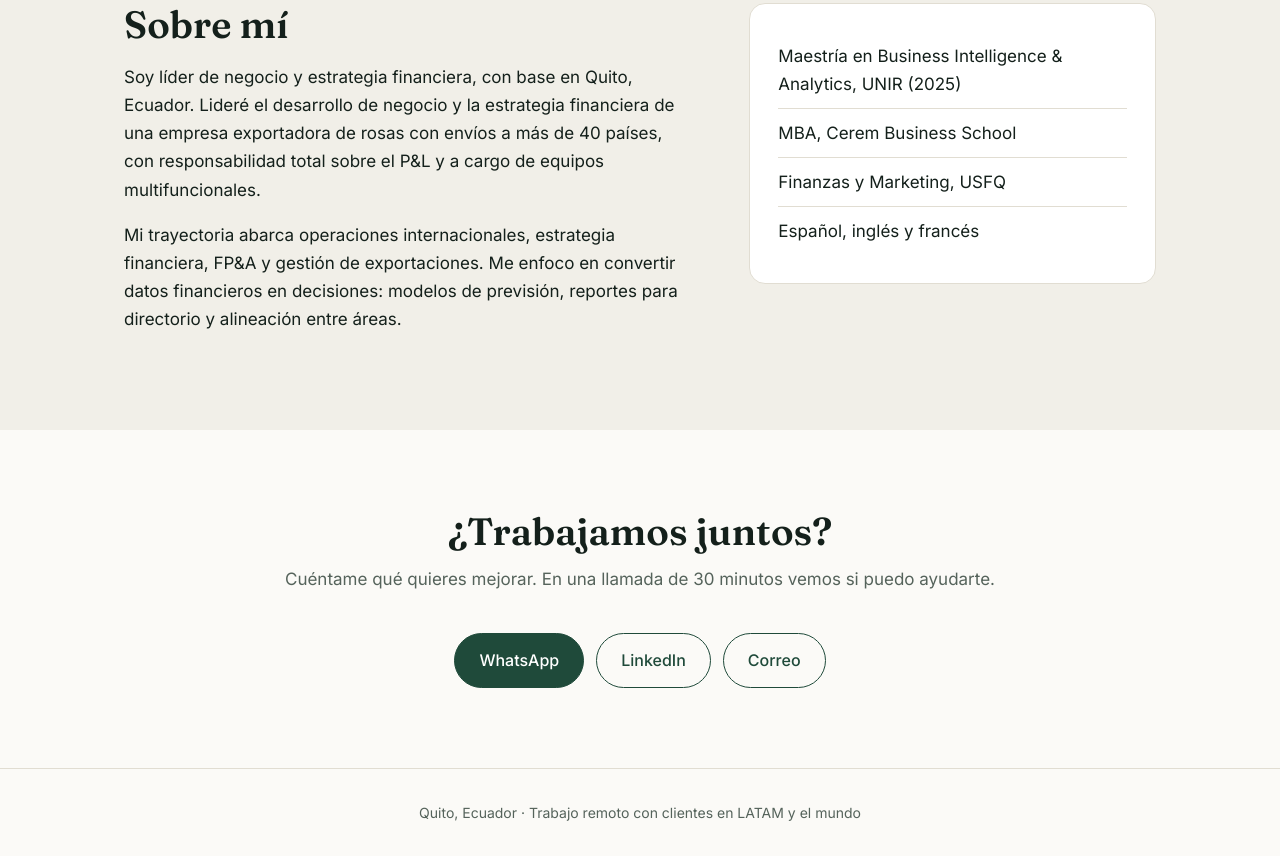
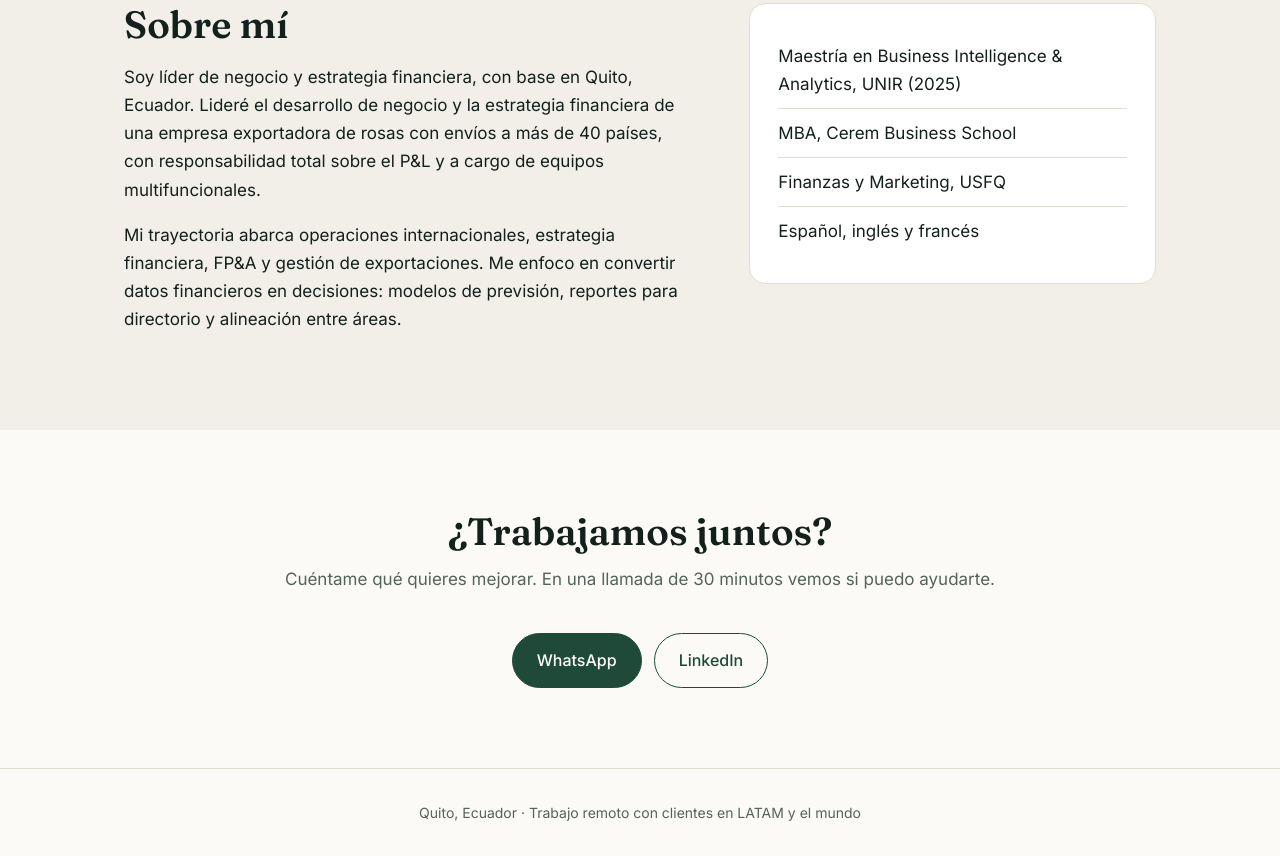
Before and after one commit to giovannavaldospinos/giovannavaldospinos.github.io, a plain HTML site: page index.html in a window 1280 px wide. Shown: the part 2832-3688 px from the top of the page. Drawn offline with Linux system fonts and the light colour scheme.

Commit message:
Update index.html

```diff
--- a/index.html
+++ b/index.html
@@ -16,7 +16,7 @@
 <section id="casos"><div class="wrap"><h2>Casos de ejemplo</h2><p class="intro">Tres tipos de problema que resuelvo con frecuencia. Los nombres de las empresas se mantienen confidenciales.</p><div class="grid3"><article class="case"><span class="tag">Exportadora de flores</span><h3>Costos en aumento sin visibilidad por producto</h3><dl><dt>Qué hice</dt><dd>Costeo por producto y centro de costos, revisión de cotizaciones de insumos contra precios históricos y de rendimientos operativos.</dd><dt>Resultado</dt><dd>Reestructuración de costos con una reducción del 10%.</dd></dl></article><article class="case"><span class="tag">Exportadora agro</span><h3>Caja impredecible entre cosecha y cobro</h3><dl><dt>Qué hice</dt><dd>Modelo de caja proyectada (rolling forecast) con escenarios y revisión periódica con gerencia.</dd><dt>Resultado</dt><dd>Decisiones de caja con visibilidad anticipada.</dd></dl></article><article class="case"><span class="tag">Pyme exportadora</span><h3>Precios y fletes sin estrategia comercial</h3><dl><dt>Qué hice</dt><dd>Estrategia de precios por cliente y negociación de contratos de carga con aerolíneas y agencias.</dd><dt>Resultado</dt><dd>Mejor margen y contratos de transporte renegociados.</dd></dl></article></div></div></section>
 <section id="sobre-mi" class="soft"><div class="wrap two"><div><h2>Sobre mí</h2><p>Soy líder de negocio y estrategia financiera, con base en Quito, Ecuador. Lideré el desarrollo de negocio y la estrategia financiera de una empresa exportadora de rosas con envíos a más de 40 países, con responsabilidad total sobre el P&L y a cargo de equipos multifuncionales.</p><p>Mi trayectoria abarca operaciones internacionales, estrategia financiera, FP&A y gestión de exportaciones. Me enfoco en convertir datos financieros en decisiones: modelos de previsión, reportes para directorio y alineación entre áreas.</p></div><ul class="creds"><li>Maestría en Business Intelligence & Analytics, UNIR (2025)</li><li>MBA, Cerem Business School</li><li>Finanzas y Marketing, USFQ</li><li>Español, inglés y francés</li></ul></div></section>
 <section id="contacto" class="contact"><div class="wrap"><h2>¿Trabajamos juntos?</h2><p class="intro">Cuéntame qué quieres mejorar. En una llamada de 30 minutos vemos si puedo ayudarte.</p>
-<div class="actions"><a class="btn" href="https://wa.me/593990632635">WhatsApp</a><a class="btn ghost" href="https://www.linkedin.com/in/giovanna-valdospinos/">LinkedIn</a><a class="btn ghost" href="mailto:giovanna2380@gmail.com">Correo</a></div></div></section>
+<div class="actions"><a class="btn" href="https://wa.me/593990632635">WhatsApp</a><a class="btn ghost" href="https://www.linkedin.com/in/giovanna-valdospinos/">LinkedIn</a></div></div></section>
 </main>
 <footer><div class="wrap">Quito, Ecuador · Trabajo remoto con clientes en LATAM y el mundo</div></footer>
 </body></html>
```
